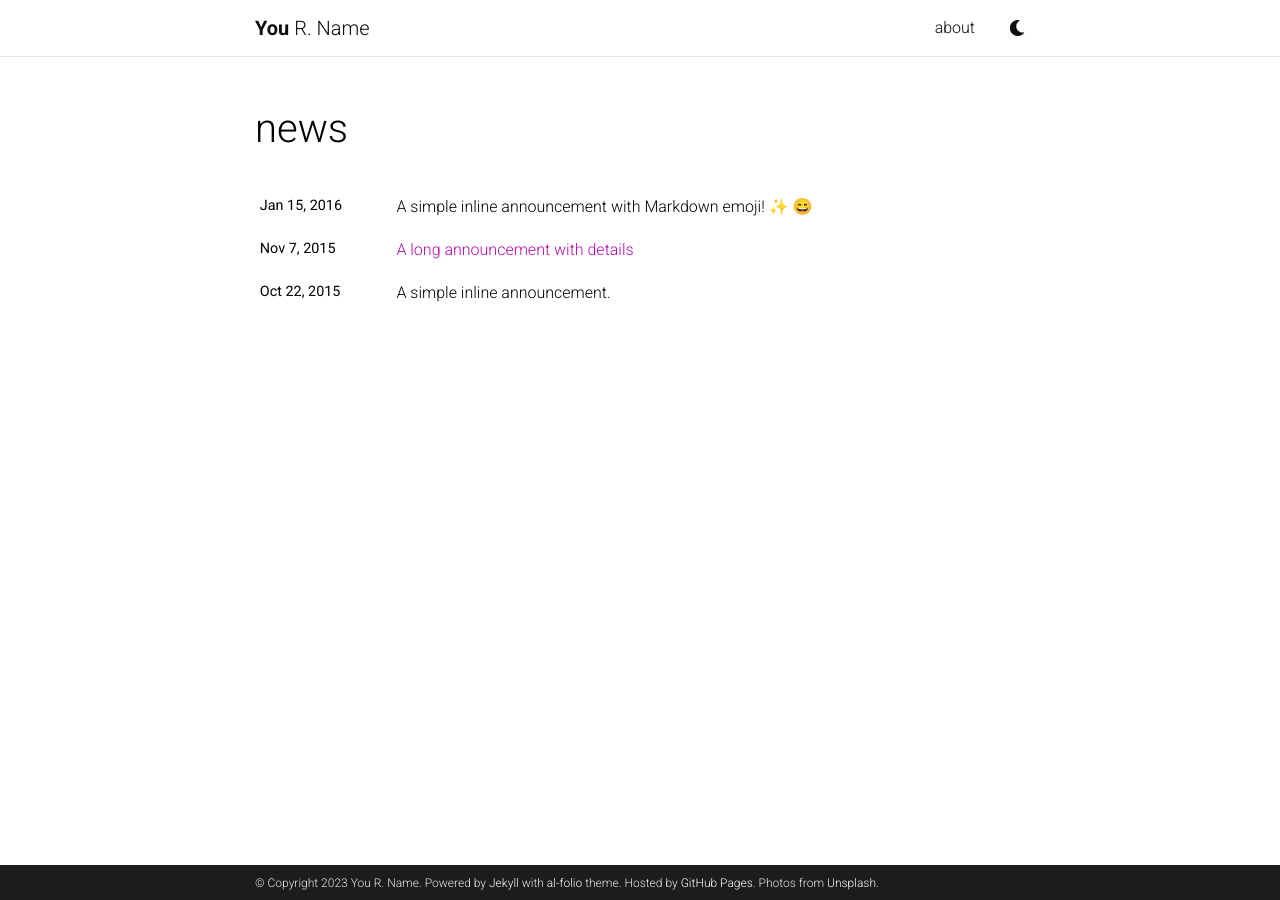
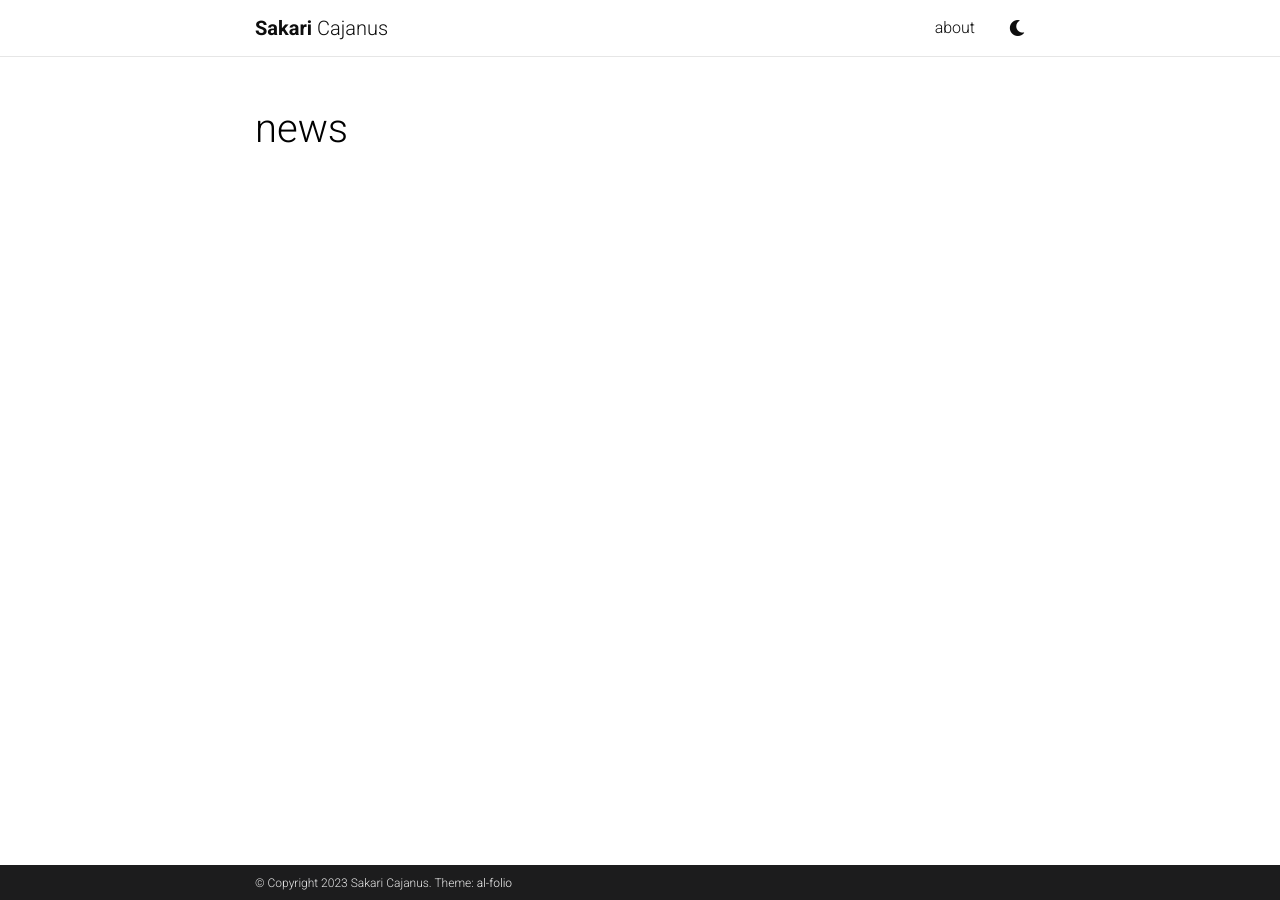
Before and after one commit to scajanus/gh-pages, a Jekyll site: the page built from news.html, in a window 1280 px wide. Built offline with Jekyll 4.4.1, drawn with Linux system fonts in a browser that asks for light colours; emoji names are drawn with the system emoji font; comment, search, counter and statistics services are not loaded; a style sheet for code colours, icons or effects is not loaded.

Commit message:
Personal data for config

```diff
--- a/_config.yml
+++ b/_config.yml
@@ -3,23 +3,18 @@
 # -----------------------------------------------------------------------------
 
 title: blank # the website title (if blank, full name will be used instead)
-first_name: You
-middle_name: R.
-last_name: Name
-email: you@example.com
+first_name: Sakari
+last_name: Cajanus
+email: scajanus@gmail.com
 description: > # the ">" symbol means to ignore newlines until "footer_text:"
-  A simple, whitespace theme for academics. Based on [*folio](https://github.com/bogoli/-folio) design.
-footer_text: >
-  Powered by <a href="https://jekyllrb.com/" target="_blank">Jekyll</a> with <a href="https://github.com/alshedivat/al-folio">al-folio</a> theme.
-  Hosted by <a href="https://pages.github.com/" target="_blank">GitHub Pages</a>.
-  Photos from <a href="https://unsplash.com" target="_blank">Unsplash</a>.
-keywords: jekyll, jekyll-theme, academic-website, portfolio-website  # add your own keywords or leave empty
+footer_text: 'Theme: <a href="https://github.com/alshedivat/al-folio">al-folio</a>'
+keywords: portfolio-website  # add your own keywords or leave empty
 
 lang: en # the language of your site (for example: en, fr, cn, ru, etc.)
-icon: ⚛️  # the emoji used as the favicon (alternatively, provide image name in /assets/img/)
+icon: "" # the emoji used as the favicon (alternatively, provide image name in /assets/img/)
 
-url: https://alshedivat.github.io # the base hostname & protocol for your site
-baseurl: /al-folio # the subpath of your site, e.g. /blog/
+url: http://sakaricajanus.com # the base hostname & protocol for your site
+baseurl: "" # the subpath of your site, e.g. /blog/
 last_updated: false # set to true if you want to display last updated in the footer
 impressum_path:  # set to path to include impressum link in the footer, use the same path as permalink in a page, helps to conform with EU GDPR
 
@@ -41,7 +36,7 @@ repo_theme_dark: dark           # https://github.com/anuraghazra/github-readme-s
 # will use title and url fields
 # Take a look to https://github.com/jekyll/jekyll-feed for more customization
 
-rss_icon: true
+rss_icon: false
 
 # -----------------------------------------------------------------------------
 # Layout
@@ -77,7 +72,7 @@ scholar_userid: # your Google Scholar ID
 semanticscholar_id: # your Semantic Scholar ID
 whatsapp_number: # your WhatsApp number (full phone number in international format. Omit any zeroes, brackets, or dashes when adding the phone number in international format.)
 orcid_id: # your ORCID ID
-medium_username: # your Medium username
+medium_username: scajanus # your Medium username
 quora_username: # your Quora username
 publons_id: # your ID on Publons
 osf_id: # your OSF ID
@@ -88,19 +83,19 @@ keybase_username: # your keybase user name
 wikidata_id: # your wikidata id
 wikipedia_id: # your wikipedia id (Case sensitive)
 dblp_url: # your DBLP profile url
-stackoverflow_id: # your stackoverflow id
+stackoverflow_id: 4751065 # your stackoverflow id
 kaggle_id: # your kaggle id
 lastfm_id: # your lastfm id
-spotify_id: # your spotify id
+spotify_id: sakari.cajanus # your spotify id
 pinterest_id: # your pinterest id
 unsplash_id: # your unsplash id
-instagram_id: # your instagram id
+instagram_id: scajanus # your instagram id
 facebook_id: # your facebook id
 youtube_id: # your youtube channel id (youtube.com/@<youtube_id>)
 discord_id: # your discord id (18-digit unique numerical identifier)
 
 contact_note: >
-  You can even add a little note about which of these is the best way to reach you.
+  IRC: scajanus on IRCnet/Snoonet.
 
 # -----------------------------------------------------------------------------
 # Analytics and search engine verification
@@ -161,11 +156,11 @@ external_sources:
 # -----------------------------------------------------------------------------
 
 collections:
-  news:
-    defaults:
-      layout: post
-    output: true
-    permalink: /news/:path/
+  #  news:
+  #    defaults:
+  #      layout: post
+  #    output: true
+  #    permalink: /news/:path/
   projects:
     output: true
     permalink: /projects/:path/
```
